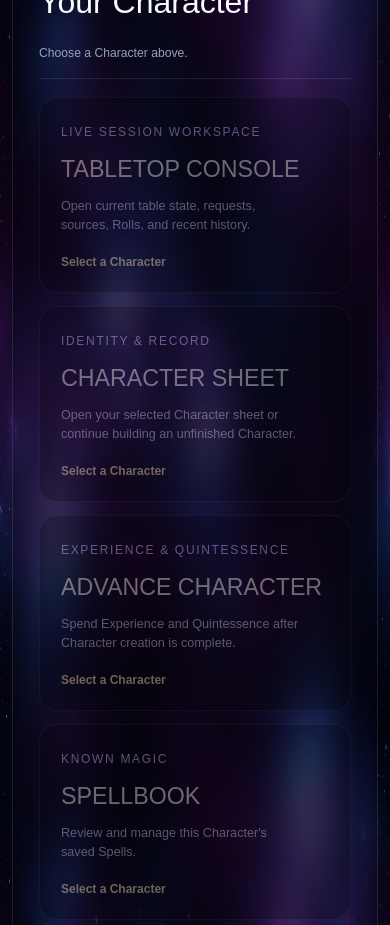
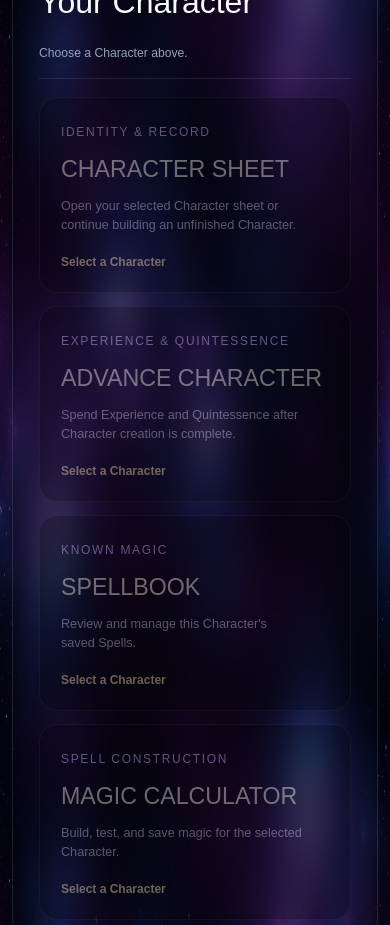
Before and after one commit to Revty79/serriantiderealweb, a Next.js app: page /realms in a window 390 px wide. Shown: the part 980-1905 px from the top of the page. Built offline with nearby package versions, Linux system fonts and the light colour scheme.

Commit message:
Remove Tabletop entry points

```diff
--- a/src/app/realms/page.tsx
+++ b/src/app/realms/page.tsx
@@ -2,7 +2,6 @@ import Link from "next/link";
 import "./realms.css";
 
 const actions = [
-  { title: "TABLETOP CONSOLE", subtitle: "Live Session Workspace", description: "Open current table state, requests, sources, Rolls, and recent history." },
   { title: "CHARACTER SHEET", subtitle: "Identity & Record", description: "Open your selected Character sheet or continue building an unfinished Character." },
   { title: "ADVANCE CHARACTER", subtitle: "Experience & Quintessence", description: "Spend Experience and Quintessence after Character creation is complete." },
   { title: "SPELLBOOK", subtitle: "Known Magic", description: "Review and manage this Character's saved Spells." },
```
